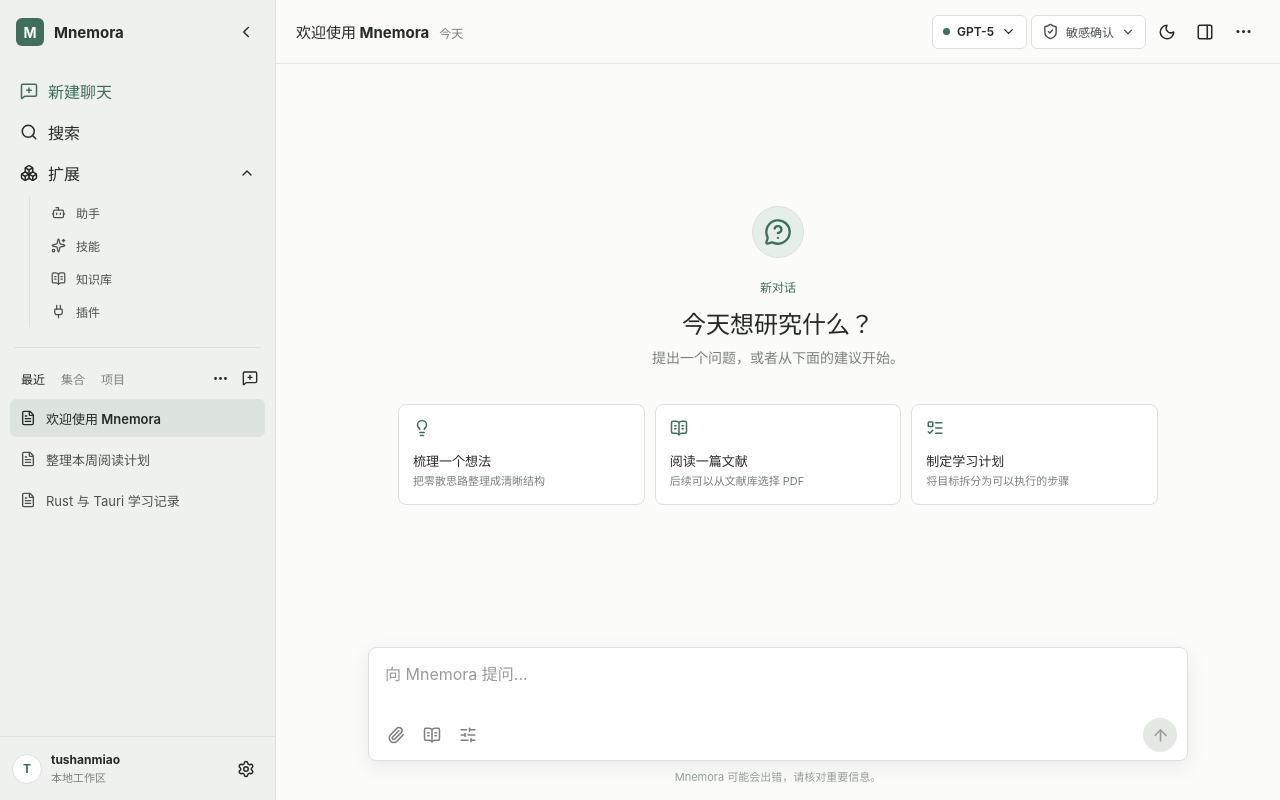
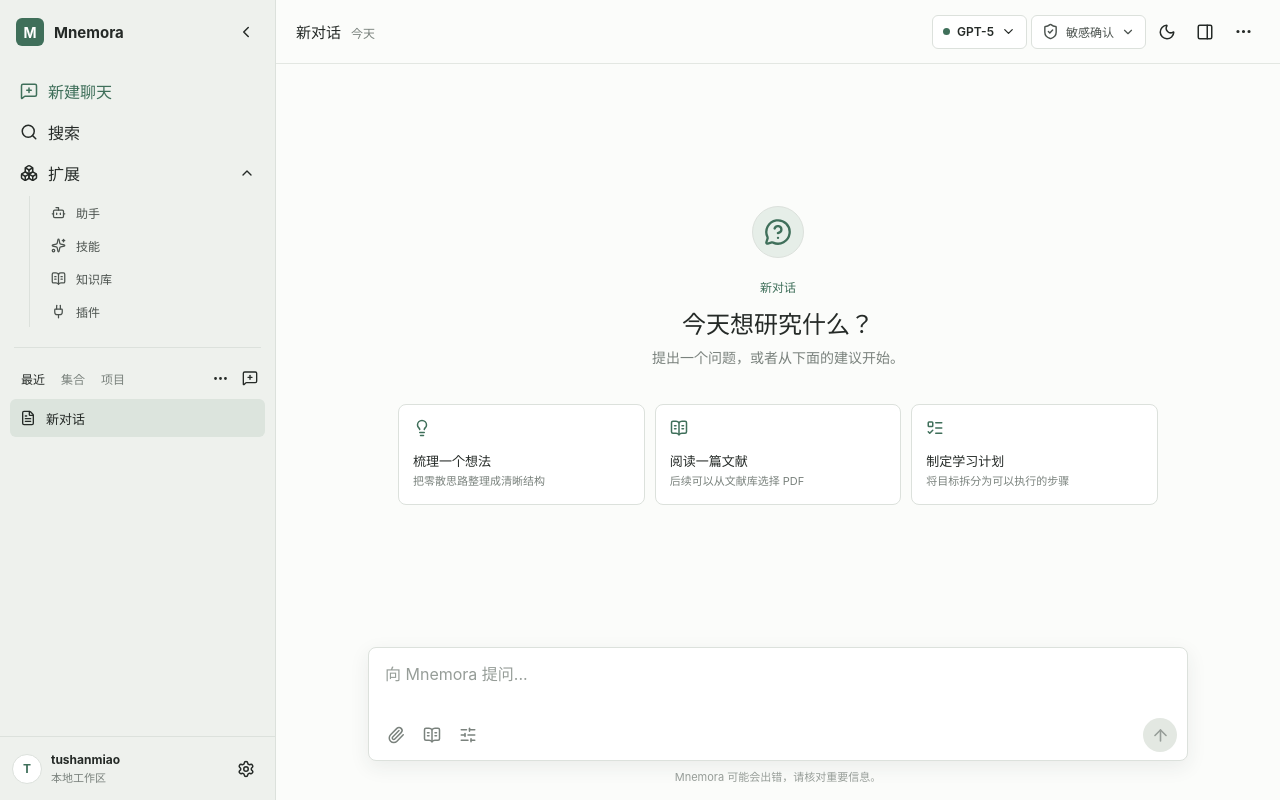
Before and after one commit to tushanmiao/Mnemora, a React (Vite) app: page / in a window 1280 px wide. Built offline with nearby package versions, Linux system fonts and the light colour scheme.

Commit message:
feat: 实现多对话管理

```diff
--- a/src/App.tsx
+++ b/src/App.tsx
@@ -1,40 +1,170 @@
-import { useCallback, useEffect, useRef, useState } from "react";
+import { useCallback, useEffect, useMemo, useRef, useState } from "react";
 import "./styles/app.css";
 import { ChatHeader } from "./components/ChatHeader";
 import { ChatInput } from "./components/ChatInput";
 import { MessageList } from "./components/MessageList";
 import { Sidebar } from "./components/Sidebar";
-import type { ChatMessage } from "./types/chat";
+import type {
+  AiPermissionMode,
+  ChatMessage,
+  Conversation,
+  ConversationListItem,
+} from "./types/chat";
 
-const LOCAL_CONVERSATION_ID = "local-conversation";
 const MOCK_REPLY_DELAY_MS = 700;
+const DEFAULT_CONVERSATION_TITLE = "新对话";
+const MAX_TEMPORARY_TITLE_LENGTH = 24;
 
-function createMessageId() {
+function createId() {
   return crypto.randomUUID();
 }
 
+function createConversation(): Conversation {
+  const now = Date.now();
+
+  return {
+    id: createId(),
+    title: DEFAULT_CONVERSATION_TITLE,
+    messages: [],
+    assistantId: null,
+    modelId: null,
+    systemPrompt: "",
+    permissionMode: "askSensitive",
+    projectId: null,
+    collectionId: null,
+    pinned: false,
+    createdAt: now,
+    updatedAt: now,
+  };
+}
+
+function createTemporaryTitle(content: string) {
+  const normalizedContent = content.replace(/\s+/g, " ").trim();
+  const characters = Array.from(normalizedContent);
+
+  if (characters.length <= MAX_TEMPORARY_TITLE_LENGTH) return normalizedContent;
+  return `${characters.slice(0, MAX_TEMPORARY_TITLE_LENGTH).join("")}...`;
+}
+
+function toConversationListItem(conversation: Conversation): ConversationListItem {
+  const lastMessage = conversation.messages[conversation.messages.length - 1];
+
+  return {
+    id: conversation.id,
+    title: conversation.title,
+    preview: lastMessage?.content ?? "暂无消息",
+    messageCount: conversation.messages.length,
+    assistantId: conversation.assistantId,
+    modelId: conversation.modelId,
+    projectId: conversation.projectId,
+    collectionId: conversation.collectionId,
+    pinned: conversation.pinned,
+    createdAt: conversation.createdAt,
+    updatedAt: conversation.updatedAt,
+  };
+}
+
+const initialConversation = createConversation();
+
 function App() {
   const [theme, setTheme] = useState<"light" | "dark">("light");
-  const [messages, setMessages] = useState<ChatMessage[]>([]);
-  const replyTimersRef = useRef<Set<number>>(new Set());
+  const [conversations, setConversations] = useState<Conversation[]>([initialConversation]);
+  const [currentConversationId, setCurrentConversationId] = useState<string | null>(
+    initialConversation.id,
+  );
+  const replyTimersRef = useRef<Map<number, string>>(new Map());
+
+  const currentConversation = useMemo(
+    () => conversations.find((conversation) => conversation.id === currentConversationId) ?? null,
+    [conversations, currentConversationId],
+  );
+
+  const conversationListItems = useMemo(
+    () => conversations
+      .map(toConversationListItem)
+      .sort((left, right) => {
+        if (left.pinned !== right.pinned) return left.pinned ? -1 : 1;
+        return right.updatedAt - left.updatedAt;
+      }),
+    [conversations],
+  );
 
   useEffect(() => {
     const replyTimers = replyTimersRef.current;
 
     return () => {
-      replyTimers.forEach((timer) => window.clearTimeout(timer));
+      replyTimers.forEach((_, timer) => window.clearTimeout(timer));
       replyTimers.clear();
     };
   }, []);
 
+  const cancelReplyTimers = useCallback((conversationId?: string) => {
+    replyTimersRef.current.forEach((timerConversationId, timer) => {
+      if (conversationId && timerConversationId !== conversationId) return;
+
+      window.clearTimeout(timer);
+      replyTimersRef.current.delete(timer);
+    });
+  }, []);
+
+  const handleCreateConversation = useCallback(() => {
+    const conversation = createConversation();
+    setConversations((currentConversations) => [conversation, ...currentConversations]);
+    setCurrentConversationId(conversation.id);
+  }, []);
+
+  const handleSelectConversation = useCallback((conversationId: string) => {
+    setCurrentConversationId(conversationId);
+  }, []);
+
+  const handleDeleteConversation = useCallback((conversationId: string) => {
+    cancelReplyTimers(conversationId);
+
+    setConversations((currentConversations) => {
+      const deletedIndex = currentConversations.findIndex(
+        (conversation) => conversation.id === conversationId,
+      );
+      if (deletedIndex === -1) return currentConversations;
+
+      const remainingConversations = currentConversations.filter(
+        (conversation) => conversation.id !== conversationId,
+      );
+
+      if (currentConversationId === conversationId) {
+        const nextConversation =
+          remainingConversations[deletedIndex] ?? remainingConversations[deletedIndex - 1] ?? null;
+        setCurrentConversationId(nextConversation?.id ?? null);
+      }
+
+      return remainingConversations;
+    });
+  }, [cancelReplyTimers, currentConversationId]);
+
+  const handleClearConversations = useCallback(() => {
+    cancelReplyTimers();
+    setConversations([]);
+    setCurrentConversationId(null);
+  }, [cancelReplyTimers]);
+
+  const handlePermissionChange = useCallback((permissionMode: AiPermissionMode) => {
+    if (!currentConversationId) return;
+
+    setConversations((currentConversations) => currentConversations.map((conversation) =>
+      conversation.id === currentConversationId
+        ? { ...conversation, permissionMode, updatedAt: Date.now() }
+        : conversation,
+    ));
+  }, [currentConversationId]);
+
   const handleSendMessage = useCallback((rawContent: string) => {
     const content = rawContent.trim();
-    if (!content) return;
+    const targetConversationId = currentConversationId;
+    if (!content || !targetConversationId) return;
 
     const now = Date.now();
     const userMessage: ChatMessage = {
-      id: createMessageId(),
-      conversationId: LOCAL_CONVERSATION_ID,
+      id: createId(),
+      conversationId: targetConversationId,
       role: "user",
       content,
       status: "completed",
@@ -42,13 +172,24 @@
       updatedAt: now,
     };
 
-    setMessages((currentMessages) => [...currentMessages, userMessage]);
+    setConversations((currentConversations) => currentConversations.map((conversation) => {
+      if (conversation.id !== targetConversationId) return conversation;
+
+      return {
+        ...conversation,
+        title: conversation.messages.length === 0
+          ? createTemporaryTitle(content)
+          : conversation.title,
+        messages: [...conversation.messages, userMessage],
+        updatedAt: now,
+      };
+    }));
 
     const replyTimer = window.setTimeout(() => {
       const replyCreatedAt = Date.now();
       const assistantMessage: ChatMessage = {
-        id: createMessageId(),
-        conversationId: LOCAL_CONVERSATION_ID,
+        id: createId(),
+        conversationId: targetConversationId,
         role: "assistant",
         content: "收到。我们可以继续围绕这个问题展开讨论。",
         status: "completed",
@@ -56,21 +197,52 @@
         updatedAt: replyCreatedAt,
       };
 
-      setMessages((currentMessages) => [...currentMessages, assistantMessage]);
+      setConversations((currentConversations) => currentConversations.map((conversation) =>
+        conversation.id === targetConversationId
+          ? {
+              ...conversation,
+              messages: [...conversation.messages, assistantMessage],
+              updatedAt: replyCreatedAt,
+            }
+          : conversation,
+      ));
       replyTimersRef.current.delete(replyTimer);
     }, MOCK_REPLY_DELAY_MS);
 
-    replyTimersRef.current.add(replyTimer);
-  }, []);
+    replyTimersRef.current.set(replyTimer, targetConversationId);
+  }, [currentConversationId]);
 
   return (
     <main className="app-shell" data-theme={theme} aria-label="Mnemora application">
-      <Sidebar />
+      <Sidebar
+        conversations={conversationListItems}
+        currentConversationId={currentConversationId}
+        onCreateConversation={handleCreateConversation}
+        onSelectConversation={handleSelectConversation}
+        onDeleteConversation={handleDeleteConversation}
+        onClearConversations={handleClearConversations}
+      />
 
       <section className="chat-workspace" aria-label="当前对话">
-        <ChatHeader theme={theme} onToggleTheme={() => setTheme(theme === "light" ? "dark" : "light")} />
-        <MessageList messages={messages} onSuggestionSelect={handleSendMessage} />
-        <ChatInput onSend={handleSendMessage} />
+        <ChatHeader
+          title={currentConversation?.title ?? "未选择对话"}
+          permission={currentConversation?.permissionMode ?? "askSensitive"}
+          permissionDisabled={!currentConversation}
+          theme={theme}
+          onPermissionChange={handlePermissionChange}
+          onToggleTheme={() => setTheme(theme === "light" ? "dark" : "light")}
+        />
+        <MessageList
+          messages={currentConversation?.messages ?? []}
+          hasConversation={currentConversation !== null}
+          onCreateConversation={handleCreateConversation}
+          onSuggestionSelect={handleSendMessage}
+        />
+        <ChatInput
+          disabled={!currentConversation}
+          key={currentConversation?.id ?? "no-conversation"}
+          onSend={handleSendMessage}
+        />
       </section>
     </main>
   );
--- a/src/components/ChatHeader.tsx
+++ b/src/components/ChatHeader.tsx
@@ -6,12 +6,22 @@
 const permissionOptions = Object.keys(AI_PERMISSION_LABELS) as AiPermissionMode[];
 
 type ChatHeaderProps = {
+  title: string;
+  permission: AiPermissionMode;
+  permissionDisabled: boolean;
   theme: "light" | "dark";
+  onPermissionChange: (permission: AiPermissionMode) => void;
   onToggleTheme: () => void;
 };
 
-export function ChatHeader({ theme, onToggleTheme }: ChatHeaderProps) {
-  const [permission, setPermission] = useState<AiPermissionMode>("askSensitive");
+export function ChatHeader({
+  title,
+  permission,
+  permissionDisabled,
+  theme,
+  onPermissionChange,
+  onToggleTheme,
+}: ChatHeaderProps) {
   const [permissionMenuOpen, setPermissionMenuOpen] = useState(false);
   const permissionMenuRef = useRef<HTMLDivElement>(null);
 
@@ -29,7 +39,7 @@
   return (
     <header className="chat-header">
       <div className="chat-heading">
-        <h1>欢迎使用 Mnemora</h1>
+        <h1>{title}</h1>
         <span>今天</span>
       </div>
 
@@ -45,6 +55,7 @@
             type="button"
             title="AI 权限"
             aria-expanded={permissionMenuOpen}
+            disabled={permissionDisabled}
             onClick={() => setPermissionMenuOpen((open) => !open)}
           >
             <ShieldCheck size={17} />
@@ -62,7 +73,7 @@
                   aria-checked={permission === option}
                   key={option}
                   onClick={() => {
-                    setPermission(option);
+                    onPermissionChange(option);
                     setPermissionMenuOpen(false);
                   }}
                 >
--- a/src/components/Sidebar.tsx
+++ b/src/components/Sidebar.tsx
@@ -23,50 +23,6 @@
 import type { ConversationListItem } from "../types/chat";
 import "../styles/sidebar.css";
 
-const now = Date.now();
-
-const conversations: ConversationListItem[] = [
-  {
-    id: "welcome",
-    title: "欢迎使用 Mnemora",
-    preview: "提出一个问题，开始你的第一次对话。",
-    messageCount: 0,
-    assistantId: null,
-    modelId: null,
-    projectId: null,
-    collectionId: null,
-    pinned: true,
-    createdAt: now,
-    updatedAt: now,
-  },
-  {
-    id: "reading-plan",
-    title: "整理本周阅读计划",
-    preview: "整理本周需要阅读的论文和资料。",
-    messageCount: 4,
-    assistantId: null,
-    modelId: "gpt-5",
-    projectId: "project-learning",
-    collectionId: null,
-    pinned: false,
-    createdAt: now - 86_400_000,
-    updatedAt: now - 3_600_000,
-  },
-  {
-    id: "tauri-notes",
-    title: "Rust 与 Tauri 学习记录",
-    preview: "记录 Tauri 前后端通信的学习内容。",
-    messageCount: 8,
-    assistantId: "assistant-coding",
-    modelId: "gpt-5",
-    projectId: "project-learning",
-    collectionId: "collection-development",
-    pinned: false,
-    createdAt: now - 172_800_000,
-    updatedAt: now - 7_200_000,
-  },
-];
-
 const extensionItems = [
   { label: "助手", icon: Bot },
   { label: "技能", icon: Sparkles },
@@ -74,7 +30,23 @@
   { label: "插件", icon: Plug },
 ];
 
-export function Sidebar() {
+type SidebarProps = {
+  conversations: ConversationListItem[];
+  currentConversationId: string | null;
+  onCreateConversation: () => void;
+  onSelectConversation: (conversationId: string) => void;
+  onDeleteConversation: (conversationId: string) => void;
+  onClearConversations: () => void;
+};
+
+export function Sidebar({
+  conversations,
+  currentConversationId,
+  onCreateConversation,
+  onSelectConversation,
+  onDeleteConversation,
+  onClearConversations,
+}: SidebarProps) {
   const [extensionsOpen, setExtensionsOpen] = useState(true);
   const [activeSection, setActiveSection] = useState<"recent" | "collections" | "projects">("recent");
   const [listMenuOpen, setListMenuOpen] = useState(false);
@@ -106,7 +78,11 @@
       </div>
 
       <nav className="sidebar-actions" aria-label="主要功能">
-        <button className="sidebar-action sidebar-action-primary" type="button">
+        <button
+          className="sidebar-action sidebar-action-primary"
+          type="button"
+          onClick={onCreateConversation}
+        >
           <MessageSquarePlus size={18} />
           <span>新建聊天</span>
         </button>
@@ -176,13 +152,27 @@
             >
               <MoreHorizontal size={17} />
             </button>
-            <button className="icon-button" type="button" title="新建聊天">
+            <button
+              className="icon-button"
+              type="button"
+              title="新建聊天"
+              onClick={onCreateConversation}
+            >
               <MessageSquarePlus size={16} />
             </button>
 
             {listMenuOpen ? (
               <div className="sidebar-menu list-menu" role="menu">
-                <button className="sidebar-menu-item sidebar-menu-danger" type="button" role="menuitem">
+                <button
+                  className="sidebar-menu-item sidebar-menu-danger"
+                  type="button"
+                  role="menuitem"
+                  disabled={conversations.length === 0}
+                  onClick={() => {
+                    setListMenuOpen(false);
+                    onClearConversations();
+                  }}
+                >
                   <Trash2 size={16} />
                   <span>清空全部对话</span>
                 </button>
@@ -193,11 +183,19 @@
 
         <div className="conversation-list">
           {activeSection === "recent" ? (
-            conversations.map((conversation, index) => (
+            conversations.length > 0 ? conversations.map((conversation) => (
               <div className="conversation-item-wrap" key={conversation.id}>
                 <button
-                  className={`conversation-item${index === 0 ? " conversation-item-active" : ""}`}
+                  className={`conversation-item${
+                    currentConversationId === conversation.id ? " conversation-item-active" : ""
+                  }`}
                   type="button"
+                  aria-current={currentConversationId === conversation.id ? "page" : undefined}
+                  title={conversation.title}
+                  onClick={() => {
+                    onSelectConversation(conversation.id);
+                    setConversationMenu(null);
+                  }}
                 >
                   <FileText size={16} />
                   <span>{conversation.title}</span>
@@ -217,9 +215,21 @@
                   <MoreHorizontal size={16} />
                 </button>
 
-                {conversationMenu === conversation.id ? <ConversationMenu /> : null}
+                {conversationMenu === conversation.id ? (
+                  <ConversationMenu
+                    onDelete={() => {
+                      setConversationMenu(null);
+                      onDeleteConversation(conversation.id);
+                    }}
+                  />
+                ) : null}
               </div>
-            ))
+            )) : (
+              <button className="empty-section-action" type="button" onClick={onCreateConversation}>
+                <MessageSquarePlus size={17} />
+                <span>新建第一个对话</span>
+              </button>
+            )
           ) : activeSection === "projects" ? (
             <button className="empty-section-action" type="button">
               <Folder size={17} />
@@ -252,7 +262,11 @@
   );
 }
 
-function ConversationMenu() {
+type ConversationMenuProps = {
+  onDelete: () => void;
+};
+
+function ConversationMenu({ onDelete }: ConversationMenuProps) {
   return (
     <div className="sidebar-menu conversation-menu" role="menu">
       <button className="sidebar-menu-item" type="button" role="menuitem">
@@ -276,7 +290,12 @@
         <span>导出</span>
       </button>
       <div className="sidebar-menu-separator" />
-      <button className="sidebar-menu-item sidebar-menu-danger" type="button" role="menuitem">
+      <button
+        className="sidebar-menu-item sidebar-menu-danger"
+        type="button"
+        role="menuitem"
+        onClick={onDelete}
+      >
         <Trash2 size={16} />
         <span>删除</span>
       </button>
--- a/src/styles/chat-input.css
+++ b/src/styles/chat-input.css
@@ -32,6 +32,10 @@
 
 .composer-textarea::placeholder {
   color: var(--color-faint);
+}
+
+.composer-textarea:disabled {
+  cursor: not-allowed;
 }
 
 .composer-toolbar {
--- a/src/styles/sidebar.css
+++ b/src/styles/sidebar.css
@@ -152,9 +152,14 @@
 
 .conversation-list {
   display: grid;
+  min-height: 0;
   padding-top: 3px;
+  align-content: start;
+  flex: 1;
   gap: 3px;
-  overflow: visible;
+  overflow-y: auto;
+  scrollbar-color: var(--color-border) transparent;
+  scrollbar-width: thin;
 }
 
 .conversation-item-wrap {
@@ -244,6 +249,11 @@
   background: var(--color-hover);
 }
 
+.sidebar-menu-item:disabled {
+  opacity: 0.45;
+  cursor: not-allowed;
+}
+
 .sidebar-menu-danger {
   color: var(--color-danger);
 }
```
Also changed, not shown: src/components/ChatInput.tsx (+5 -3 lines), src/components/MessageList.tsx (+30 -3 lines), src/styles/message-list.css (+20 -0 lines).
